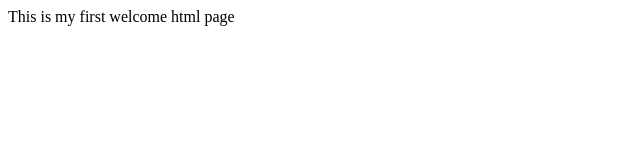
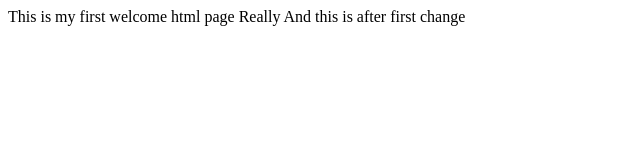
Before and after one commit to saketpatankar/FirstWebApplication, a plain HTML site: page MyFirstApplication/WebContent/index.html in a window 1280 px wide. Shown: the whole page, without its empty margins (0-640 px from the left). Drawn offline with Linux system fonts and the light colour scheme.

Commit message:
First commit change

```diff
--- a/MyFirstApplication/WebContent/index.html
+++ b/MyFirstApplication/WebContent/index.html
@@ -5,6 +5,7 @@
 <title>Welcome to my website</title>
 </head>
 <body>
-	This is my first welcome html page
+	This is my first welcome html page Really
+	And this is after first change
 </body>
 </html>
```
